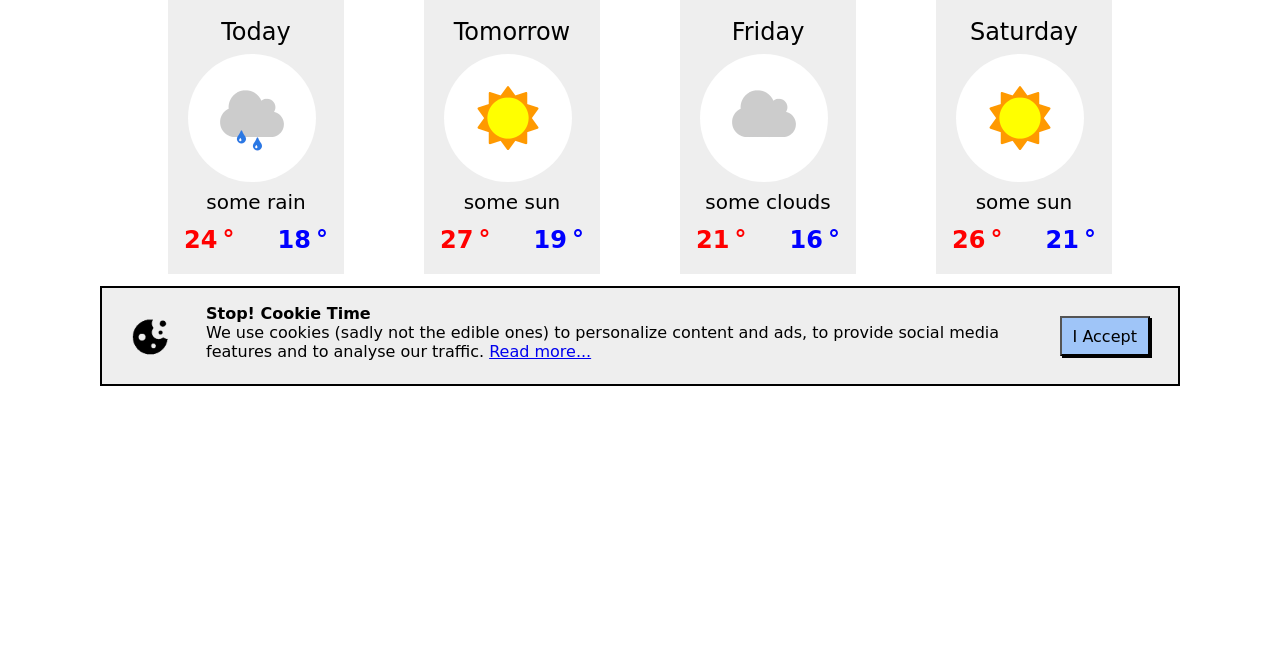
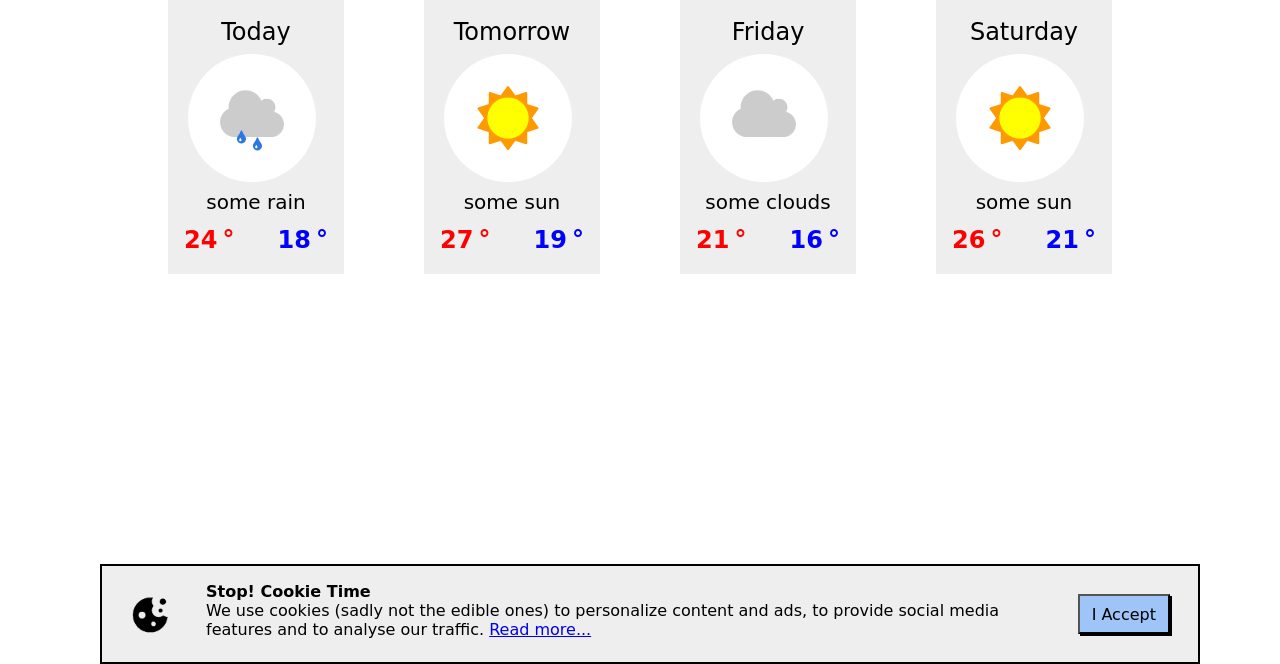
Before and after one commit to smurph7894/DojoWeather, a plain HTML site: page index.html in a window 1280 px wide. Shown: the part 136-800 px from the top of the page. Drawn offline with Linux system fonts and the light colour scheme.

Commit message:
updated CSS

```diff
--- a/style.css
+++ b/style.css
@@ -128,6 +128,9 @@ h2 {
 
 .lower {
     display: flex;
+    position: fixed;
+    width: 1080px;
+    bottom: 0;
     flex-direction: row;
     border: 2px solid black;
     background-color: #eeeeee;
```
